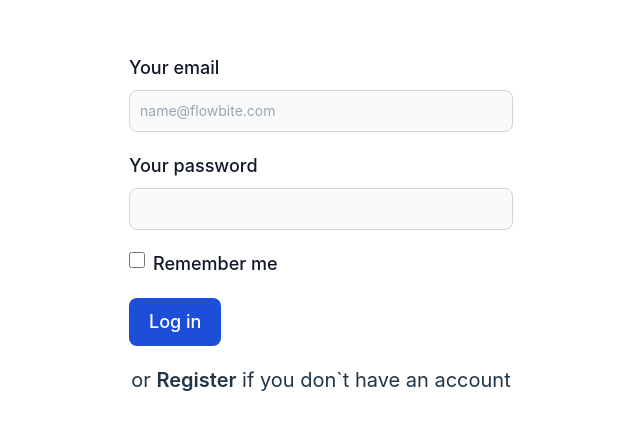
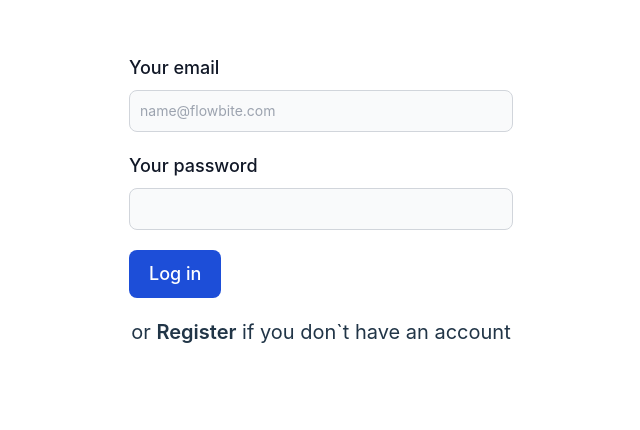
Before and after one commit to NikolasKat/classroom, a React (Vite) app: page /login in a window 1280 px wide. Shown: the part 202-632 px from the top of the page, without its empty margins (319-959 px from the left). Built offline with nearby package versions, Linux system fonts and the light colour scheme; the HTML template or start-up script is replaced by a standard one.

Commit message:
add useNavigate from register page to login page and home page

```diff
--- a/src/pages/LoginPage.tsx
+++ b/src/pages/LoginPage.tsx
@@ -1,5 +1,5 @@
-import { useForm, SubmitHandler } from 'react-hook-form';
-import { Link } from 'react-router-dom';
+import { useForm, SubmitHandler } from "react-hook-form";
+import { Link, useNavigate } from "react-router-dom";
 
 interface UserData {
     email: string;
@@ -13,7 +13,12 @@ const LoginPage = () => {
         formState: { errors },
     } = useForm<UserData>();
 
-    const onSubmit: SubmitHandler<UserData> = (data) => console.log(data);
+    const navigate = useNavigate();
+
+    const onSubmit: SubmitHandler<UserData> = (data) => {
+        console.log(data);
+        navigate("/");
+    };
 
     return (
         <div className="pt-64">
@@ -33,9 +38,9 @@ const LoginPage = () => {
                         id="email"
                         className="bg-gray-50 border border-gray-300 text-gray-900 text-sm rounded-lg focus:ring-blue-500 focus:border-blue-500 block w-full p-2.5 dark:bg-gray-700 dark:border-gray-600 dark:placeholder-gray-400 dark:text-white dark:focus:ring-blue-500 dark:focus:border-blue-500"
                         placeholder="name@flowbite.com"
-                        {...register('email', { required: true })}
+                        {...register("email", { required: true })}
                     />
-                    {errors.email?.type === 'required' && (
+                    {errors.email?.type === "required" && (
                         <p role="alert">Email is required</p>
                     )}
                 </div>
@@ -50,27 +55,11 @@ const LoginPage = () => {
                         type="password"
                         id="password"
                         className="bg-gray-50 border border-gray-300 text-gray-900 text-sm rounded-lg focus:ring-blue-500 focus:border-blue-500 block w-full p-2.5 dark:bg-gray-700 dark:border-gray-600 dark:placeholder-gray-400 dark:text-white dark:focus:ring-blue-500 dark:focus:border-blue-500"
-                        {...register('password', { required: true })}
+                        {...register("password", { required: true })}
                     />
-                    {errors.password?.type === 'required' && (
+                    {errors.password?.type === "required" && (
                         <p role="alert">Password is required</p>
                     )}
-                </div>
-                <div className="flex items-start mb-5">
-                    <div className="flex items-center h-5">
-                        <input
-                            id="remember"
-                            type="checkbox"
-                            value=""
-                            className="w-4 h-4 border border-gray-300 rounded bg-gray-50 focus:ring-3 focus:ring-blue-300 dark:bg-gray-700 dark:border-gray-600 dark:focus:ring-blue-600 dark:ring-offset-gray-800 dark:focus:ring-offset-gray-800"
-                        />
-                    </div>
-                    <label
-                        htmlFor="remember"
-                        className="ms-2 text-lg font-medium text-gray-900 dark:text-gray-300"
-                    >
-                        Remember me
-                    </label>
                 </div>
                 <button
                     type="submit"
@@ -80,10 +69,10 @@ const LoginPage = () => {
                 </button>
             </form>
             <h3 className="text-xl mt-5 text-center">
-                or{' '}
+                or{" "}
                 <Link to="/register" className="font-semibold ">
                     Register
-                </Link>{' '}
+                </Link>{" "}
                 if you don`t have an account
             </h3>
         </div>
--- a/src/pages/RegisterPage.tsx
+++ b/src/pages/RegisterPage.tsx
@@ -1,5 +1,5 @@
 import { useForm, SubmitHandler, Controller } from "react-hook-form";
-import { Link } from "react-router-dom";
+import { Link, useNavigate } from "react-router-dom";
 
 enum UserStatus {
     STUDENT = "student",
@@ -22,18 +22,29 @@ const RegisterPage = () => {
         formState: { errors },
     } = useForm<NewUserData>();
 
-   const onSubmit: SubmitHandler<NewUserData> = (data) => console.log(data);
+    const navigate = useNavigate();
+
+    const onSubmit: SubmitHandler<NewUserData> = (data) => {
+        console.log(data);
+        navigate("/login");
+    };
 
     return (
         <div className="pt-64">
-         <form onSubmit={handleSubmit(onSubmit)} className="max-w-md mx-auto">
+            <form
+                onSubmit={handleSubmit(onSubmit)}
+                className="max-w-md mx-auto"
+            >
                 <div className="relative z-0 w-full mb-5 group">
                     <input
                         type="text"
                         placeholder=" "
                         id="floating_firstName"
                         className="block py-2.5 px-0 w-full text-lg text-gray-900 bg-transparent border-0 border-b-2 border-gray-300 appearance-none dark:text-white dark:border-gray-600 dark:focus:border-blue-500 focus:outline-none focus:ring-0 focus:border-blue-600 peer"
-                  {...register("firstName", { required: true, maxLength: 20 })}
+                        {...register("firstName", {
+                            required: true,
+                            maxLength: 20,
+                        })}
                     />
                     <label
                         htmlFor="floating_firstName"
@@ -51,7 +62,10 @@ const RegisterPage = () => {
                         placeholder=" "
                         id="floating_lastName"
                         className="block py-2.5 px-0 w-full text-lg text-gray-900 bg-transparent border-0 border-b-2 border-gray-300 appearance-none dark:text-white dark:border-gray-600 dark:focus:border-blue-500 focus:outline-none focus:ring-0 focus:border-blue-600 peer"
-                  {...register("lastName", { required: true, maxLength: 20 })}
+                        {...register("lastName", {
+                            required: true,
+                            maxLength: 20,
+                        })}
                     />
                     <label
                         htmlFor="floating_lastName"
```
Lines whose indentation alone changed are shown as unchanged.
